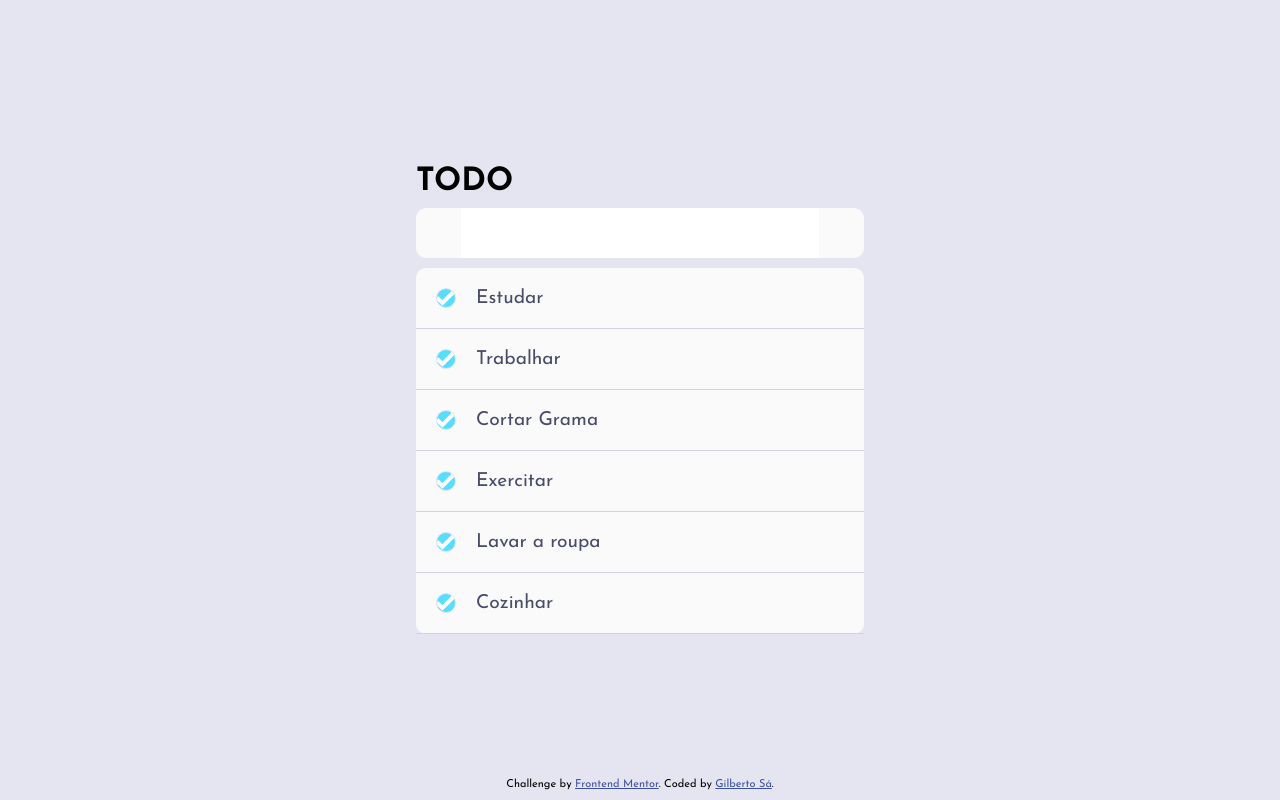
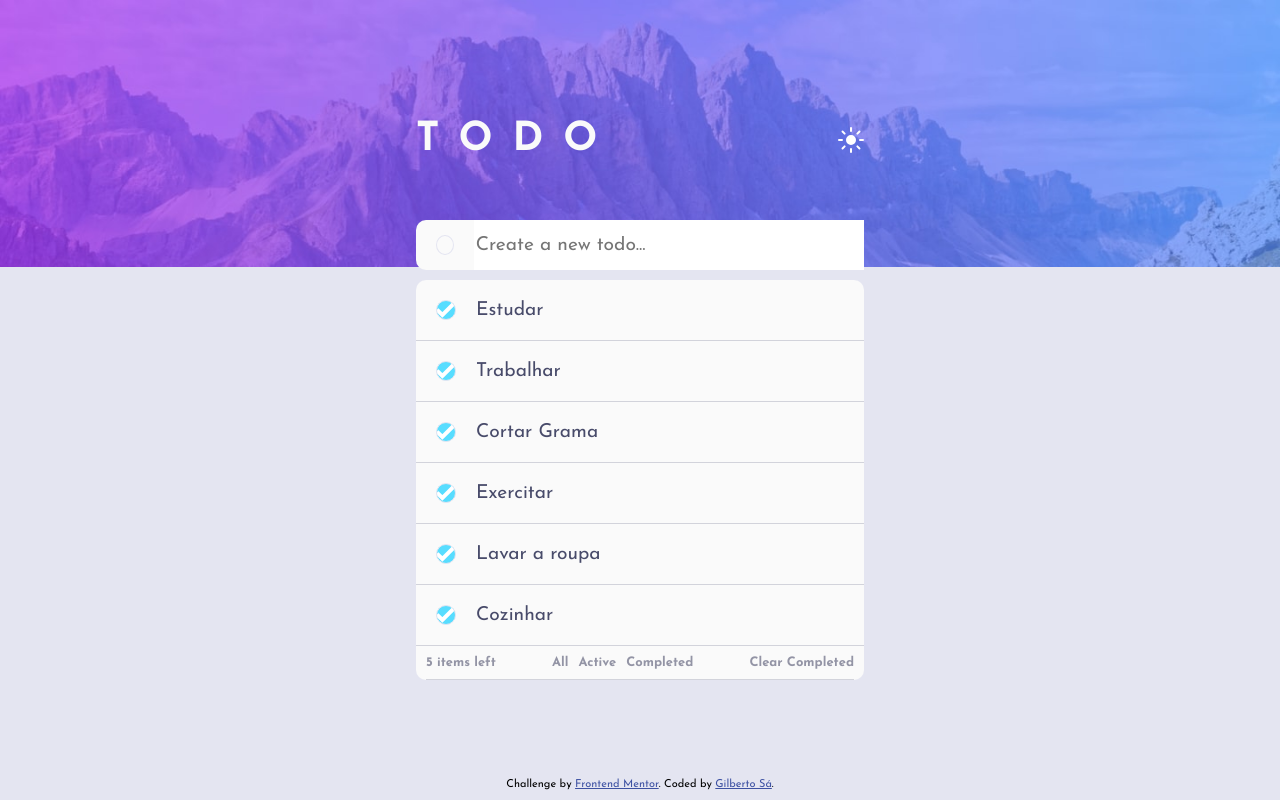
Before and after one commit to Gibasa/todo, a Vue app in the folder todo-app/: page / in a window 1280 px wide. Built offline with nearby package versions, Linux system fonts and the light colour scheme.

Commit message:
background added. dark/light button added. bottom li added.

```diff
--- a/todo-app/src/assets/scss/main.scss
+++ b/todo-app/src/assets/scss/main.scss
@@ -12,4 +12,8 @@ main{
     justify-content: center;
     background-color: hsl(236, 33%, 92%);
     height: 100vh;
+    position: relative;
+    background-image: url(../img/bg-desktop-light.jpg);
+    background-repeat: no-repeat;
+    background-size: contain;
 }
--- a/todo-app/src/components/listComponent.vue
+++ b/todo-app/src/components/listComponent.vue
@@ -1,16 +1,47 @@
 <template>
   <div class="list">
-    <h1>TODO</h1>
-    <div class="card">
-      <input type="text" />
+    <div class="todoDarkLight">
+      <h1>TODO</h1>
+      <img
+        v-if="mode === 'dark'"
+        @click="mode = 'light'"
+        src="../assets/img/icon-moon.svg"
+        alt="moon"
+      />
+      <img
+        v-if="mode === 'light'"
+        @click="mode = 'dark'"
+        src="../assets/img/icon-sun.svg"
+        alt="moon"
+      />
+    </div>
+    <div class="card inputTodo">
+      <input type="checkbox" name="newTodo" id="newTodo" />
+      <input type="text" placeholder="Create a new todo..." />
     </div>
     <div class="card">
       <ul>
-        <li v-for="item in list" :key="item.id">
-          <input type="checkbox" name="todoItem" id="'item-'+ item.id" checked />
-          <label for="'item-' + item.id">
+        <li
+          v-for="(item, index) in list"
+          :key="item.id"
+          @mouseover="hoverIndex = index"
+          @mouseleave="hoverIndex = -1"
+        >
+          <input type="checkbox" name="todoItem" :id="'item-' + item.id" checked />
+          <label :for="'item-' + item.id">
             {{ item.todo }}
           </label>
+
+          <img src="../assets/img/icon-cross.svg" alt="cross" v-show="hoverIndex === index" />
+        </li>
+        <li class="bottom">
+          <h3 class="itemsLeft">5 items left</h3>
+          <div class="selection">
+            <h3>All</h3>
+            <h3>Active</h3>
+            <h3>Completed</h3>
+          </div>
+          <h3>Clear Completed</h3>
         </li>
       </ul>
     </div>
@@ -22,13 +53,15 @@ export default {
   data() {
     return {
       list: [
-        { todo: 'Estudar', status: 'waiting' },
-        { todo: 'Trabalhar', status: 'done' },
-        { todo: 'Cortar Grama', status: 'waiting' },
-        { todo: 'Exercitar', status: 'done' },
-        { todo: 'Lavar a roupa', status: 'waiting' },
-        { todo: 'Cozinhar', status: 'done' }
-      ]
+        { id: 1, todo: 'Estudar', status: 'waiting' },
+        { id: 2, todo: 'Trabalhar', status: 'done' },
+        { id: 3, todo: 'Cortar Grama', status: 'waiting' },
+        { id: 4, todo: 'Exercitar', status: 'done' },
+        { id: 5, todo: 'Lavar a roupa', status: 'waiting' },
+        { id: 6, todo: 'Cozinhar', status: 'done' }
+      ],
+      hoverIndex: -1,
+      mode: 'light'
     }
   }
 }
@@ -37,8 +70,55 @@ export default {
 .list {
   display: flex;
   flex-direction: column;
+  position: absolute;
   gap: 10px;
   width: 35%;
+  .todoDarkLight {
+    display: flex;
+    justify-content: space-between;
+    align-items: center;
+    padding-bottom: 50px;
+    h1 {
+      color: hsl(0, 0%, 98%);
+      letter-spacing: 20px;
+      font-size: 2.5rem;
+    }
+    img {
+      cursor: pointer;
+    }
+  }
+  .inputTodo {
+    display: flex;
+    align-items: center;
+    margin: 0;
+    input[type='checkbox'] {
+      color: hsl(235, 19%, 35%);
+      appearance: none;
+      width: 20px;
+      height: 20px;
+      border-radius: 50%;
+      border: 1px solid hsl(236, 33%, 92%);
+      outline: none;
+      cursor: pointer;
+      margin: 10px 20px 10px 20px;
+      &:checked {
+        background-color: hsl(192, 100%, 67%);
+        background-image: url(../assets/img/icon-check.svg);
+        background-size: cover;
+        background-position: center;
+      }
+    }
+    input[type='text'] {
+      width: 100%;
+      border: none;
+      outline: none;
+      height: 50px;
+      font-size: larger;
+      ::placeholder{
+        color: hsl(236, 9%, 61%);
+      }
+    }
+  }
 
   .card {
     display: flex;
@@ -50,8 +130,8 @@ export default {
       padding: 0;
     }
     li {
-        display: flex;
-        align-items: center;
+      display: flex;
+      align-items: center;
       list-style-type: none;
       font-size: larger;
       padding: 10px 0 10px 0;
@@ -74,13 +154,28 @@ export default {
           background-position: center;
         }
       }
+      img {
+        margin-left: auto;
+        padding-right: 30px;
+        cursor: pointer;
+      }
     }
-    input[type='text'] {
-      width: 80%;
-      border: none;
-      outline: none;
-      height: 50px;
-      font-size: larger;
+  }
+  .bottom {
+    display: flex;
+    justify-content: space-between;
+    margin: 0 10px;
+    h3 {
+      font-size: small;
+      color: hsl(236, 9%, 61%);
+    }
+    h3:not(.itemsLeft) {
+        cursor: pointer;
+      }
+    .selection {
+      display: flex;
+      gap: 10px;
+
     }
   }
 }
```
